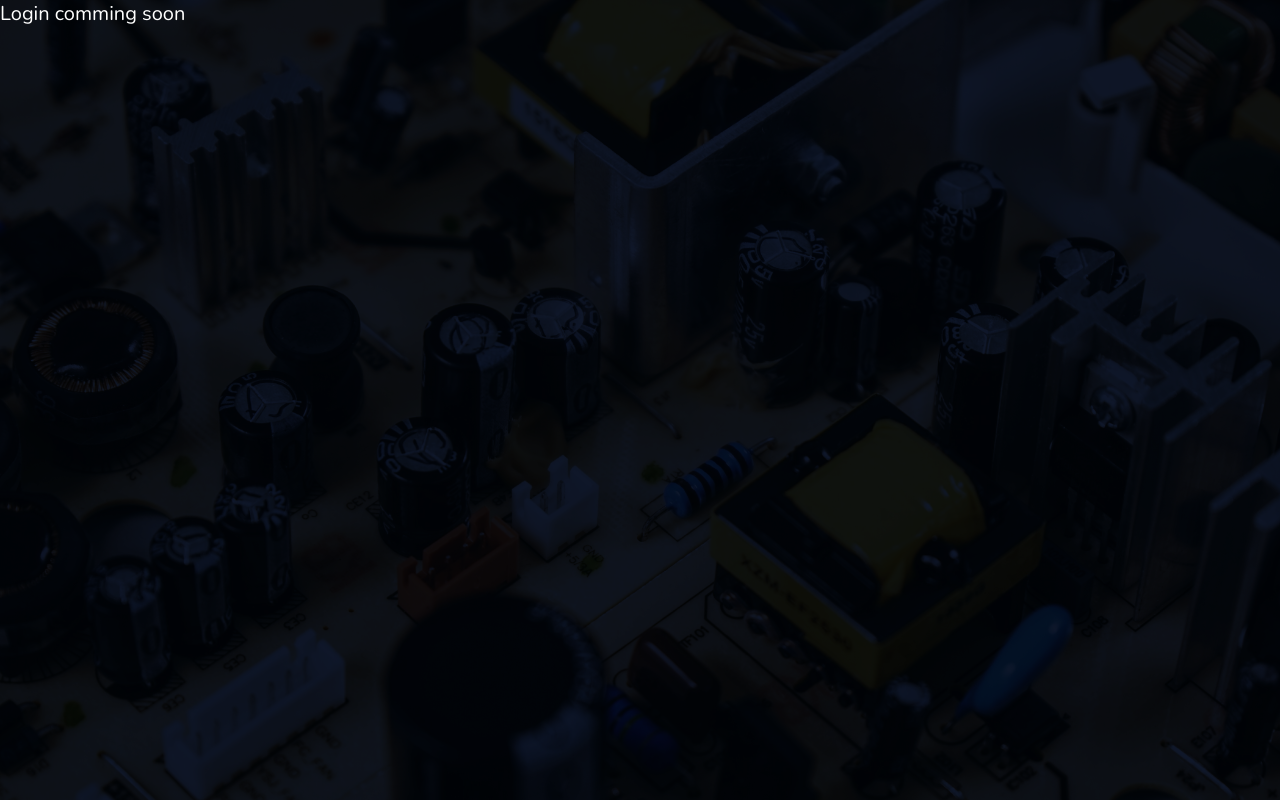
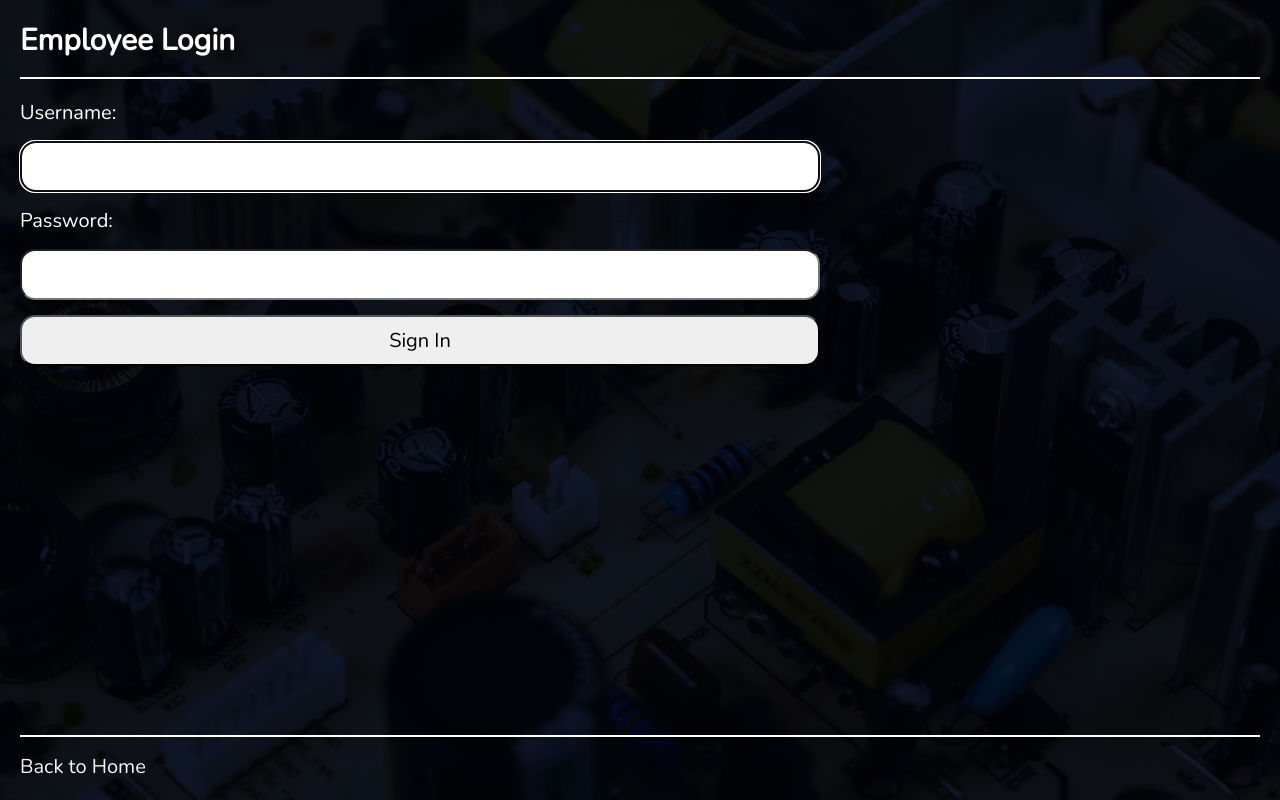
Before and after one commit to chetryJyoti/techNotes, a React (Create React App) app in the folder technotes_frontend/: page /login in a window 1280 px wide. Built offline with nearby package versions, Linux system fonts and the light colour scheme; the HTML template or start-up script is replaced by a standard one.

Commit message:
login form and error-handling code done

```diff
--- a/technotes_frontend/src/features/auth/Login.js
+++ b/technotes_frontend/src/features/auth/Login.js
@@ -1,9 +1,114 @@
-import React from 'react'
+import React, { useRef, useState, useEffect } from "react";
+import { useNavigate, Link } from "react-router-dom";
+import { setCredentials } from "../auth/authSlice";
+import { useLoginMutation } from "./authApiSlice";
+import { useDispatch } from "react-redux";
+import { ThreeDots } from "react-loader-spinner";
 
-function Login() {
-  return (
-    <div>Login comming soon</div>
-  )
-}
+const Login = () => {
+  const userRef = useRef();
+  const errRef = useRef();
+  const [username, setUsername] = useState("");
+  const [password, setPassword] = useState("");
+  const [errMsg, setErrMsg] = useState("");
 
-export default Login
+  const navigate = useNavigate();
+  const dispatch = useDispatch();
+
+  const [login, { isLoading }] = useLoginMutation();
+
+  useEffect(() => {
+    userRef.current.focus();
+  }, []);
+
+  //to remove the error msg if earlier there was any error msg as soon as use starts typing username or password
+  useEffect(() => {
+    setErrMsg("");
+  }, [username, password]);
+
+  const errClass = errMsg ? "errmsg" : "offscreen";
+
+  if (isLoading)
+    return (
+      <div className="spinner">
+        <ThreeDots
+          height="50"
+          width="100"
+          radius="19"
+          color="lightblue"
+          ariaLabel="three-dots-loading"
+          visible={true}
+        />
+      </div>
+    );
+
+  const handleUserInput = (e) => setUsername(e.target.value);
+  const handlePwdInput = (e) => setPassword(e.target.value);
+  const handleSubmit = async (e) => {
+    e.preventDefault();
+    try {
+      console.log("submited");
+      const { accessToken } = await login({ username, password }).unwrap();
+      dispatch(setCredentials({ accessToken }));
+      setUsername("");
+      setPassword("");
+      navigate("/dash");
+    } catch (err) {
+      if (!err.status) {
+        setErrMsg("No server Response");
+      } else if (err.status === 400) {
+        setErrMsg("Missing username or password");
+      } else if (err.status === 401) {
+        setErrMsg("Unauthorized");
+      } else {
+        setErrMsg(err.data?.message);
+      }
+      console.log("error:", err);
+      errRef.current.focus();
+    }
+  };
+
+  const content = (
+    <section className="public">
+      <header>
+        <h1>Employee Login</h1>
+      </header>
+      <main className="login">
+        <p ref={errRef} className={errClass} aria-live="assertive">
+          {errMsg}
+        </p>
+        <form className="form" onSubmit={handleSubmit}>
+          <label htmlFor="username">Username:</label>
+          <input
+            className="form__input"
+            type="text"
+            id="username"
+            ref={userRef}
+            value={username}
+            onChange={handleUserInput}
+            autoComplete="off"
+            required
+          />
+
+          <label htmlFor="password">Password:</label>
+          <input
+            className="form__input"
+            type="password"
+            id="password"
+            onChange={handlePwdInput}
+            value={password}
+            required
+          />
+          <button className="form__submit-button">Sign In</button>
+        </form>
+      </main>
+      <footer>
+        <Link to="/">Back to Home</Link>
+      </footer>
+    </section>
+  );
+
+  return content;
+};
+
+export default Login;
```
